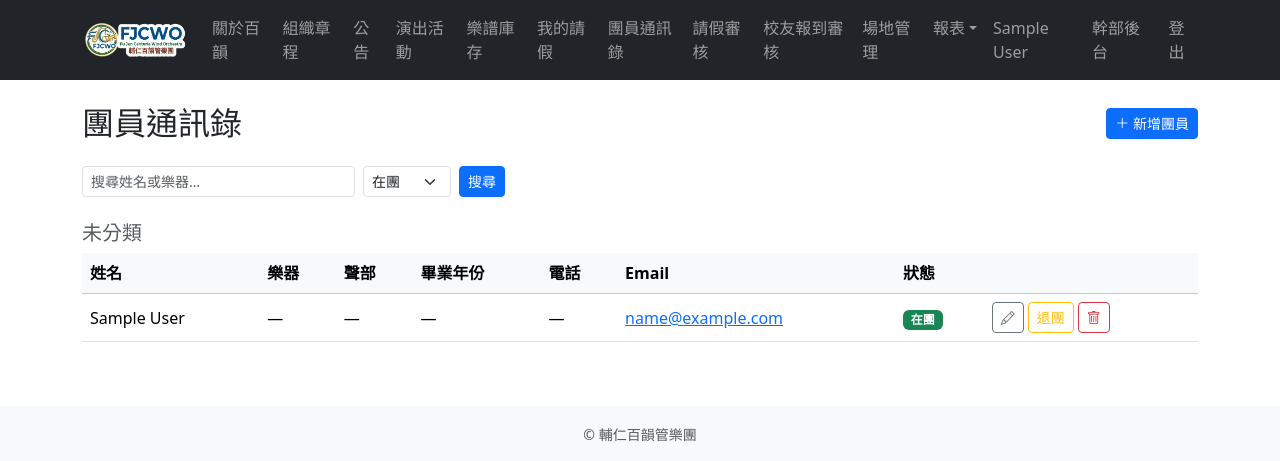
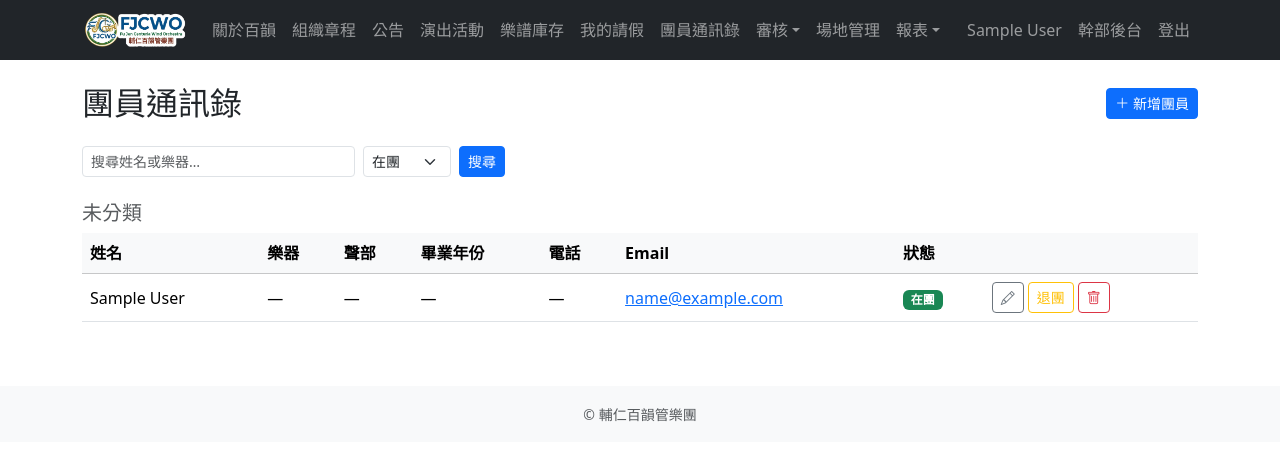
Before and after one commit to sammy51305/FJCWO-Web, a Django app: page /accounts/directory/ in a window 1280 px wide. Shown: the top 461 px of the page. Run offline with Django 5.2, Linux system fonts and the light colour scheme; the visitor is signed in with stand-in values (Sample User, id 1); data comes from the database, SQL or seed files in the repository.

Commit message:
refactor(ui): 「請假審核」「校友報到審核」合併為「審核」下拉，請假統計移到演出活動詳情頁
請假審核、校友報到審核都是「有待審清單、幹部按核准/拒絕」的動作，合併成「審核」下拉選單。
請假統計不是審核動作，且概念上跟出席報表一樣是「以演出活動為單位的報表」，移到活動詳情頁
跟出席報表放一起，連結帶 ?event=<pk> 直接預選該活動。財產借用現況/會費繳納狀況目前沒有
對應的獨立導覽項目可以歸類，維持留在「報表」下拉選單。leave_stats view/路由不變，純導覽列調整。

```diff
--- a/templates/base.html
+++ b/templates/base.html
@@ -30,15 +30,19 @@
           {% endif %}
           {% if user.is_officer %}
           <li class="nav-item"><a class="nav-link" href="{% url 'accounts:member_directory' %}">團員通訊錄</a></li>
-          <li class="nav-item"><a class="nav-link" href="{% url 'events:leave_review_list' %}">請假審核</a></li>
-          <li class="nav-item"><a class="nav-link" href="{% url 'accounts:registration_review' %}">校友報到審核</a></li>
+          <li class="nav-item dropdown">
+            <a class="nav-link dropdown-toggle" href="#" data-bs-toggle="dropdown">審核</a>
+            <ul class="dropdown-menu">
+              <li><a class="dropdown-item" href="{% url 'events:leave_review_list' %}">請假審核</a></li>
+              <li><a class="dropdown-item" href="{% url 'accounts:registration_review' %}">校友報到審核</a></li>
+            </ul>
+          </li>
           <li class="nav-item"><a class="nav-link" href="{% url 'public:venue_list' %}">場地管理</a></li>
           <li class="nav-item dropdown">
             <a class="nav-link dropdown-toggle" href="#" data-bs-toggle="dropdown">報表</a>
             <ul class="dropdown-menu">
               <li><a class="dropdown-item" href="{% url 'assets:borrow_status_report' %}">財產借用現況</a></li>
               <li><a class="dropdown-item" href="{% url 'finance:membership_fee_report' %}">會費繳納狀況</a></li>
-              <li><a class="dropdown-item" href="{% url 'events:leave_stats' %}">請假統計</a></li>
             </ul>
           </li>
           {% endif %}
--- a/templates/events/event_detail.html
+++ b/templates/events/event_detail.html
@@ -97,6 +97,9 @@
     <a href="{% url 'events:attendance_report' event.pk %}" class="btn btn-outline-secondary btn-sm">
       <i class="bi bi-bar-chart"></i> 出席報表
     </a>
+    <a href="{% url 'events:leave_stats' %}?event={{ event.pk }}" class="btn btn-outline-secondary btn-sm">
+      <i class="bi bi-calendar-x"></i> 請假統計
+    </a>
   </div>
   {% endif %}
 </div>
```
